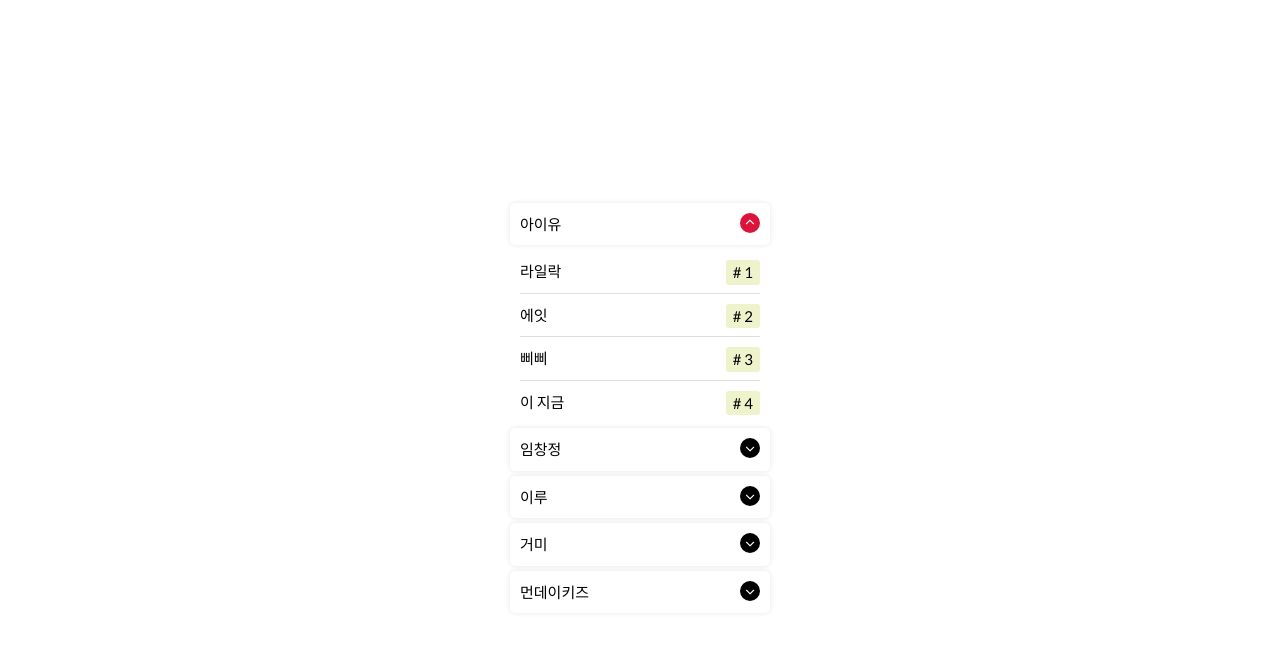
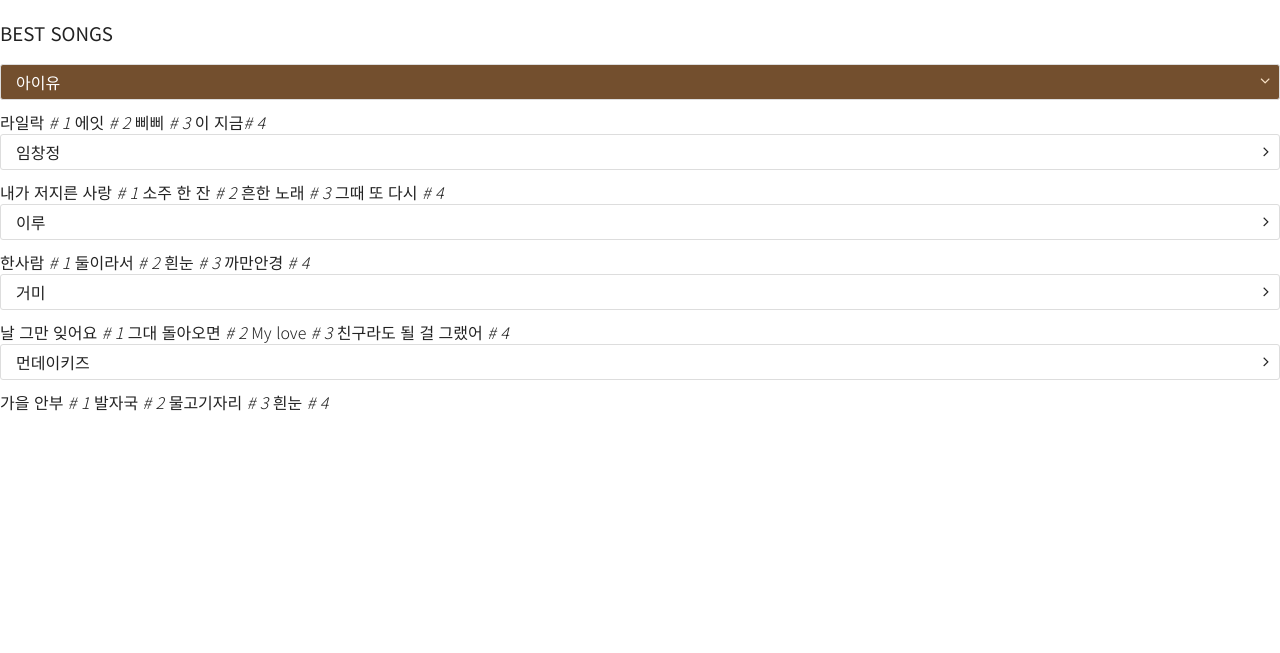
Before and after one commit to youmichoi93/Accordion, a plain HTML site: page index.html in a window 1280 px wide. Drawn offline with nearby package versions, Linux system fonts and the light colour scheme.

Commit message:
Update style.css

```diff
--- a/style.css
+++ b/style.css
@@ -1,81 +1,117 @@
-   /* Web Fonts : Lato */
-  @import url('https://fonts.googleapis.com/css2?family=Lato:wght@100;300;400;700;900&display=swap');
+  /* Google Web Fonts CDN */
+@import url('https://fonts.googleapis.com/css?family=Noto+Sans+KR:300,400,500,700,900&display=swap');
 
-  /* FontAwesome 4.7 CDN */
+/* FontAwesome CDN 4.7 */
 @import url('https://stackpath.bootstrapcdn.com/font-awesome/4.7.0/css/font-awesome.min.css');
 
 body {
-    font-family: 'Lato',sans-serif;
+  font-family: 'Noto Sans KR', sans-serif;
+  color: #222;
   margin: 0;
-    font-size: 15px;
-    line-height: 1.5em;
+  font-weight: 300;
 }
-  .price-inner {
-    background-image: url(/a.jpg);
-    /* background-color: #eee; */
-    width: 300px;
-    min-height: 500px;
-    border-radius: 10px;
+a {
+  text-decoration: none;
+  color: #222;
+}
+h1,h2,h3,h4,h5,h6 {
+  font-weight: normal;
+}
+
+/* Layout */
+section {
+  display: flex;
+  justify-content: center;
+  align-items: center;
+  height: 100vh;
+}
+section article {
+  width: 980px;
+  height: 500px;
+}
+.heading {
+  text-align: center;
+  position: relative;
+  padding-top: 20px;
+}
+
+.heading::before {
+  content: "";
+  background-image: url(/images/violin.jpg);
+  background-size: cover;
+  opacity: 0.3;
   position: absolute;
-    top: 50%;
-    left: 50%;
-    transform: translate(-50%, -50%);
-    padding: 20px;
+  top: 0;
+  left: 0;
+  right: 0;
+  bottom: 0;
+}
+
+.heading span {
+  color: #9E7356;
+  font-size: 27px;
+  font-weight: bolder;
+}
+.heading h1 {
+  font-size: 20px;
+  position: relative;
+  line-height: 43px;
+  padding: 20px 20px;
+}
+.heading h1 em {
+  font-style: normal;
+}
+/* .heading h1 em:after {
+  position: absolute;
+  content: url(images/logo-kakao.png);
+  right: -10px;
+  top:-27px;
+} */
+
+.content > div {
+  width: 50%;
+  float: left;
+  height: 400px;
   box-sizing: border-box;
 }
-  .price-inner h3 {
-    font-size: 20px;
-    font-weight: bold;
-    margin: 0;
+
+.title {
+  border: 1px solid #ddd;
+  padding: 5px;
+  border-radius: 3px;
+  cursor: pointer;
+  padding-left: 15px;
+  transition: 0.3s;
   margin-bottom: 10px;
-    color: #fff;
-    text-align: center;
-  }
-  .title {
-    background-color: #fff;
-    border-radius: 5px;
-    padding: 10px;
-    box-shadow: 0 0 5px rgba(0, 0, 0, 0.1);
-    margin-bottom: 5px;
-    cursor: pointer;
 }
 .title:after {
-    content: "\f107";
+  content: '\f105';
   font-family: fontawesome;
   float: right;
-    background-color: #000;
-    color: #fff;
-    display: inline-block;
-    width: 20px;
-    height: 20px;
-    border-radius: 50%;
-    text-align: center;
+  margin-right: 5px;
+  margin-top: 3px;
   transition: 0.3s;
 }
 .title.active:after {
-    transform: rotate(180deg);
-    background-color: crimson;
+  transform: rotate(90deg);
+  color: #F9E3C7;
 }
-  .content {
-    background-color: #fff;
-    border-radius: 5px;
-    padding: 0 10px;
+.title:hover,
+.title.active {
+  background-color: #734F2E;
+  color: #fff;
+}
+.image {
+  text-align: right;
+}
+.image img {
+  height: 350px;
+  box-shadow: 10px 5px 5px #F7F7E5;
+}
+.desc {
+  padding: 15px;
   display: none;
-    margin-bottom: 5px;
 }
-  .content span {
+.desc.active {
   display: block;
-    border-bottom: 1px solid #ddd;
-    padding: 10px 0;
 }
-  .content span:last-child {
-    border: none;
-  }
-  .content span em {
-    font-style: normal;
-    background-color: rgba(190, 205, 50, 0.247);
-    color: black;
-    padding: 1px 7px;
-    border-radius: 3px;
-    float: right;
-  }
```
Lines whose indentation alone changed are shown as unchanged.
